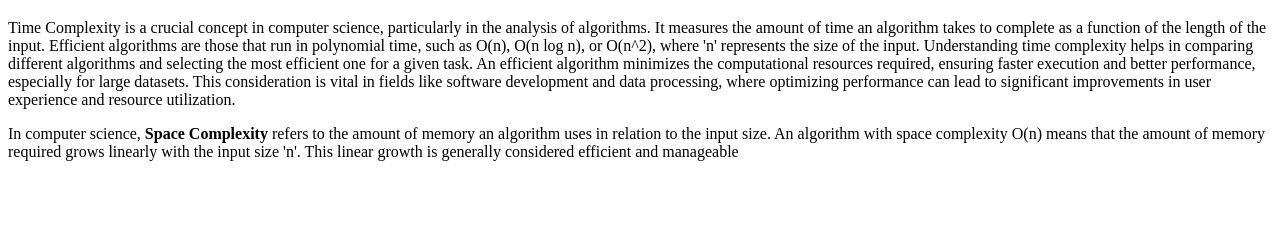
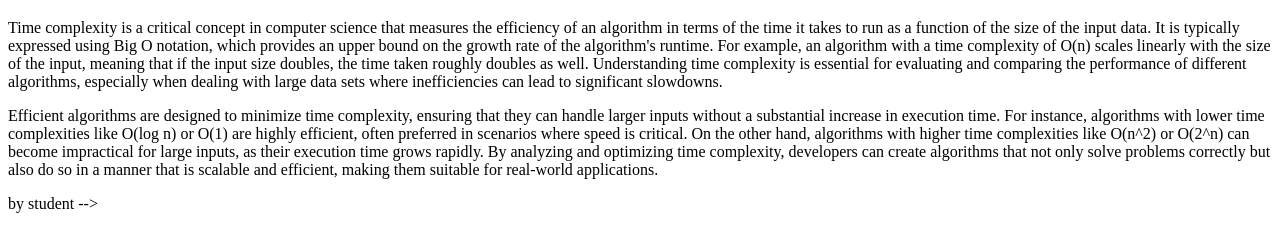
Before and after one commit to acciojob/time-and-space-complexity-Aatmin, a website: page main.html in a window 1280 px wide. Shown: the part 61-312 px from the top of the page. Drawn offline with Linux system fonts and the light colour scheme.

Commit message:
created a submission

```diff
--- a/main.html
+++ b/main.html
@@ -3,18 +3,16 @@
 <html>
 
 <head>
+	<h1>Time, Space, Complexity</h1>
 	<link rel="stylesheet" href="styles.css">
 </head>
 
 <body>
-	<h1>Time, Space, Complexity</h1>
-	<p>
-		Time Complexity is a crucial concept in computer science, particularly in the analysis of algorithms. It measures the amount of time an algorithm takes to complete as a function of the length of the input. Efficient algorithms are those that run in polynomial time, such as O(n), O(n log n), or O(n^2), where 'n' represents the size of the input. Understanding time complexity helps in comparing different algorithms and selecting the most efficient one for a given task. An efficient algorithm minimizes the computational resources required, ensuring faster execution and better performance, especially for large datasets. This consideration is vital in fields like software development and data processing, where optimizing performance can lead to significant improvements in user experience and resource utilization.
-	</p>
-	<p>
-	   In computer science, <b>Space Complexity</b> refers to the amount of memory an algorithm uses in relation to the input size. An algorithm with space complexity O(n) means that the amount of memory required grows linearly with the input size 'n'. This linear growth is generally considered efficient and manageable
-    </p>
-	<!-- the entire body must be written by student -->
+
+    <p>    Time complexity is a critical concept in computer science that measures the efficiency of an algorithm in terms of the time it takes to run as a function of the size of the input data. It is typically expressed using Big O notation, which provides an upper bound on the growth rate of the algorithm's runtime. For example, an algorithm with a time complexity of O(n) scales linearly with the size of the input, meaning that if the input size doubles, the time taken roughly doubles as well. Understanding time complexity is essential for evaluating and comparing the performance of different algorithms, especially when dealing with large data sets where inefficiencies can lead to significant slowdowns.
+</p>
+	<p>Efficient algorithms are designed to minimize time complexity, ensuring that they can handle larger inputs without a substantial increase in execution time. For instance, algorithms with lower time complexities like O(log n) or O(1) are highly efficient, often preferred in scenarios where speed is critical. On the other hand, algorithms with higher time complexities like O(n^2) or O(2^n) can become impractical for large inputs, as their execution time grows rapidly. By analyzing and optimizing time complexity, developers can create algorithms that not only solve problems correctly but also do so in a manner that is scalable and efficient, making them suitable for real-world applications.
+</p> by student -->
     <script type="text/javascript" src="./script.js">
 </script>
 
```
